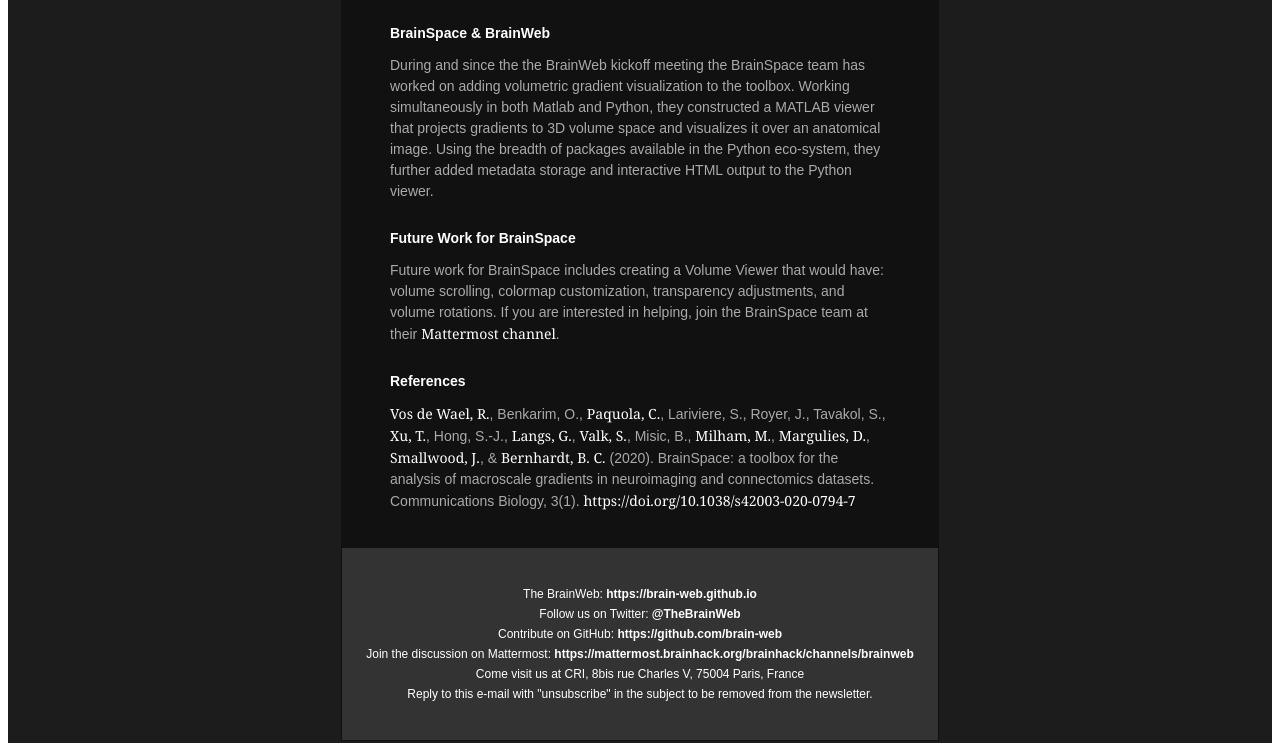
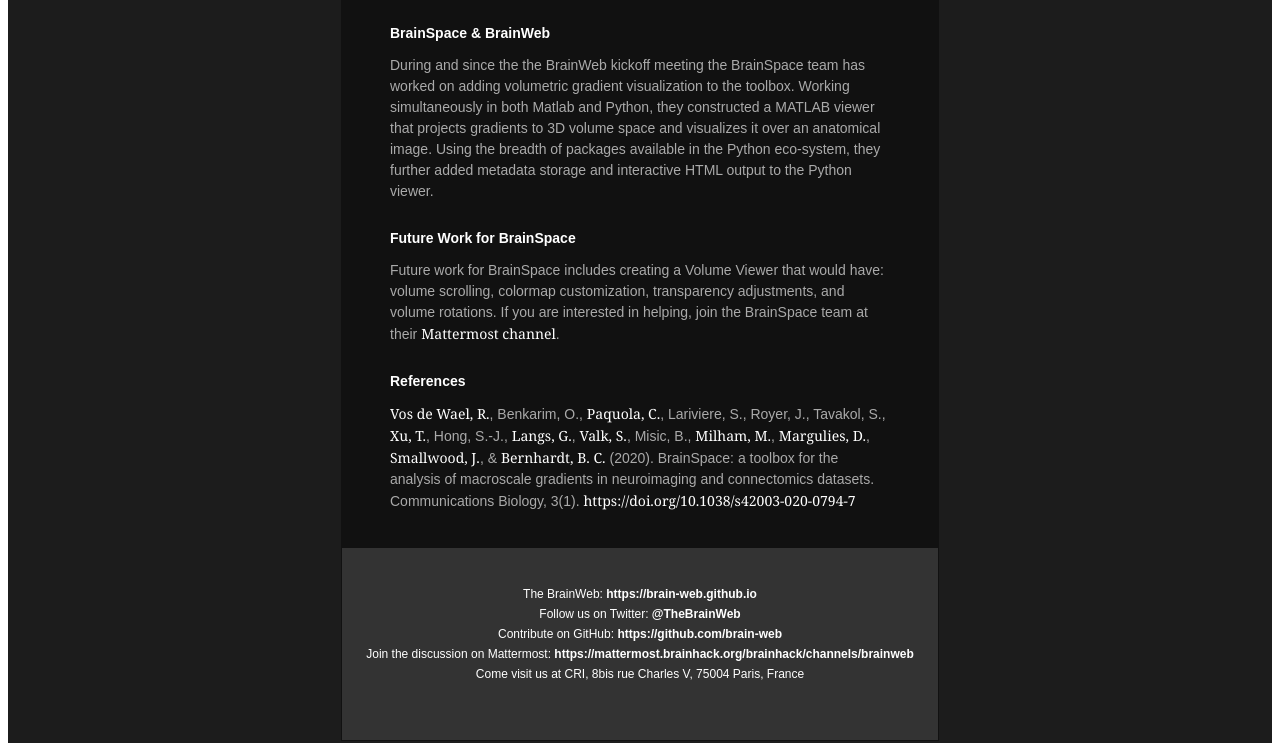
Before and after one commit to brain-web/gazette, a plain HTML site: page 1/email.html in a window 1280 px wide. Shown: the part 2610-3361 px from the top of the page. Drawn offline with Linux system fonts and the light colour scheme.

Commit message:
remove redundant unsubscribe instructions

```diff
--- a/1/email.html
+++ b/1/email.html
@@ -160,7 +160,6 @@
                     <li>Contribute on GitHub: <a href="https://github.com/brain-web" style="font-family:sans-serif;font-weight:bold;text-decoration:none;word-wrap:break-word;color:white">https://github.com/brain-web</a></li>
                     <li>Join the discussion on Mattermost: <a href="https://mattermost.brainhack.org/brainhack/channels/brainweb" style="font-family:sans-serif;font-weight:bold;text-decoration:none;word-wrap:break-word;color:white">https://mattermost.brainhack.org/brainhack/channels/brainweb</a></li>
                     <li>Come visit us at CRI, 8bis rue Charles V, 75004 Paris, France</li>
-                    <li>Reply to this e-mail with &quot;unsubscribe&quot; in the subject to be removed from the newsletter.</li>
                 </ul>
             </section>
         </td>
```
Also changed, not shown: 1/index.html (+0 -1 lines).
